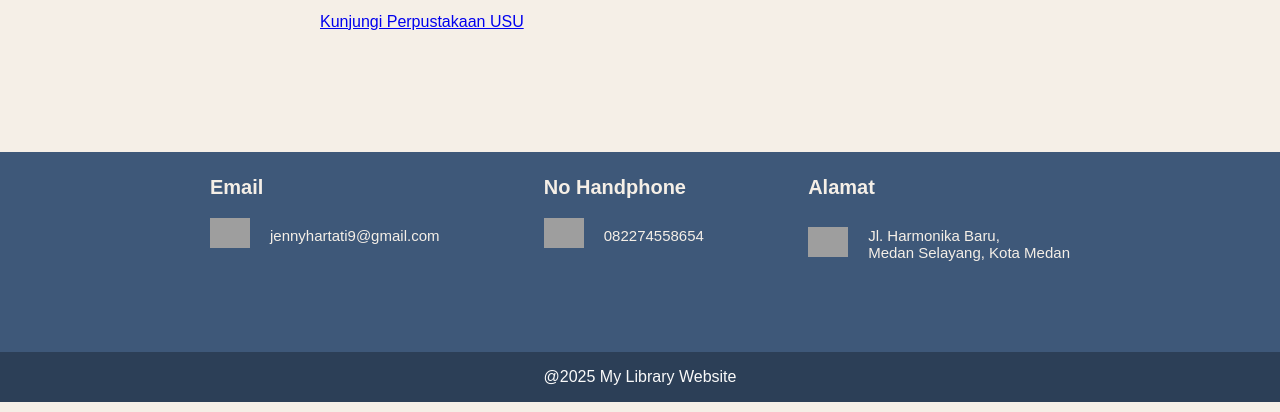
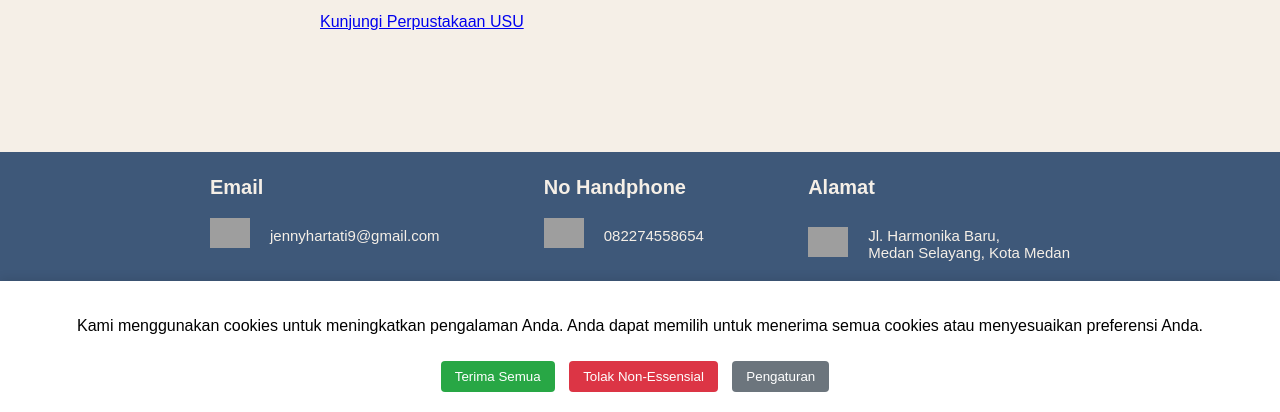
Before and after one commit to jennyhartati26/jennyhartati26.github.io, a PHP site: page / in a window 1280 px wide. Shown: the part 388-800 px from the top of the page. Run offline with PHP 8.4, Linux system fonts and the light colour scheme; grey boxes are pictures that could not be loaded.

Commit message:
update cookie

```diff
--- a/index.html
+++ b/index.html
@@ -87,6 +87,32 @@
     <p>@2025 My Library Website</p>
   </div>
 
+  <body>
+    <!-- Cookie Consent Popup -->
+<div class="cookie-consent" id="cookieConsent">
+  <p>
+    Kami menggunakan cookies untuk meningkatkan pengalaman Anda. Anda dapat memilih
+    untuk menerima semua cookies atau menyesuaikan preferensi Anda.
+  </p>
+  <div class="cookie-buttons">
+    <button id="acceptAll">Terima Semua</button>
+    <button id="rejectNonEssential">Tolak Non-Essensial</button>
+    <button id="openSettings">Pengaturan</button>
+  </div>
+</div>
+
+<!-- Modal pengaturan -->
+<div class="cookie-settings" id="cookieSettings">
+  <div class="cookie-settings-content">
+    <h3>Pengaturan Cookie</h3>
+    <label><input type="checkbox" checked disabled> Cookies Esensial (wajib)</label><br>
+    <label><input type="checkbox" id="analyticsCookie"> Analytics</label><br>
+    <label><input type="checkbox" id="adsCookie"> Iklan Terpersonalisasi</label><br><br>
+    <button id="saveSettings">Simpan Preferensi</button>
+  </div>
+</div>
+</body>
+
 </body>
 <script src="Java-script.js"></script>
 </html>
--- a/style.css
+++ b/style.css
@@ -501,3 +501,49 @@ body, html {
   background: #2c3f57;
   color: #fafafa;
 }
+
+.cookie-consent {
+  position: fixed;
+  bottom: 0;
+  left: 0;
+  right: 0;
+  background: #fff;
+  padding: 20px;
+  box-shadow: 0 -2px 10px rgba(0,0,0,0.1);
+  display: none;
+  justify-content: space-between;
+  align-items: center;
+  z-index: 9999;
+  font-family: sans-serif;
+}
+.cookie-consent.show {
+  display: flex;
+  flex-direction: column;
+  gap: 10px;
+}
+.cookie-buttons button {
+  margin-right: 10px;
+  padding: 8px 14px;
+  border: none;
+  cursor: pointer;
+  border-radius: 4px;
+}
+#acceptAll { background-color: #28a745; color: white; }
+#rejectNonEssential { background-color: #dc3545; color: white; }
+#openSettings { background-color: #6c757d; color: white; }
+
+.cookie-settings {
+  display: none;
+  position: fixed;
+  background-color: rgba(0,0,0,0.5);
+  top: 0; left: 0; right: 0; bottom: 0;
+  justify-content: center;
+  align-items: center;
+  z-index: 10000;
+}
+.cookie-settings-content {
+  background: white;
+  padding: 20px;
+  border-radius: 8px;
+  width: 300px;
+}
```
Also changed, not shown: Java-script.js (+51 -0 lines).
